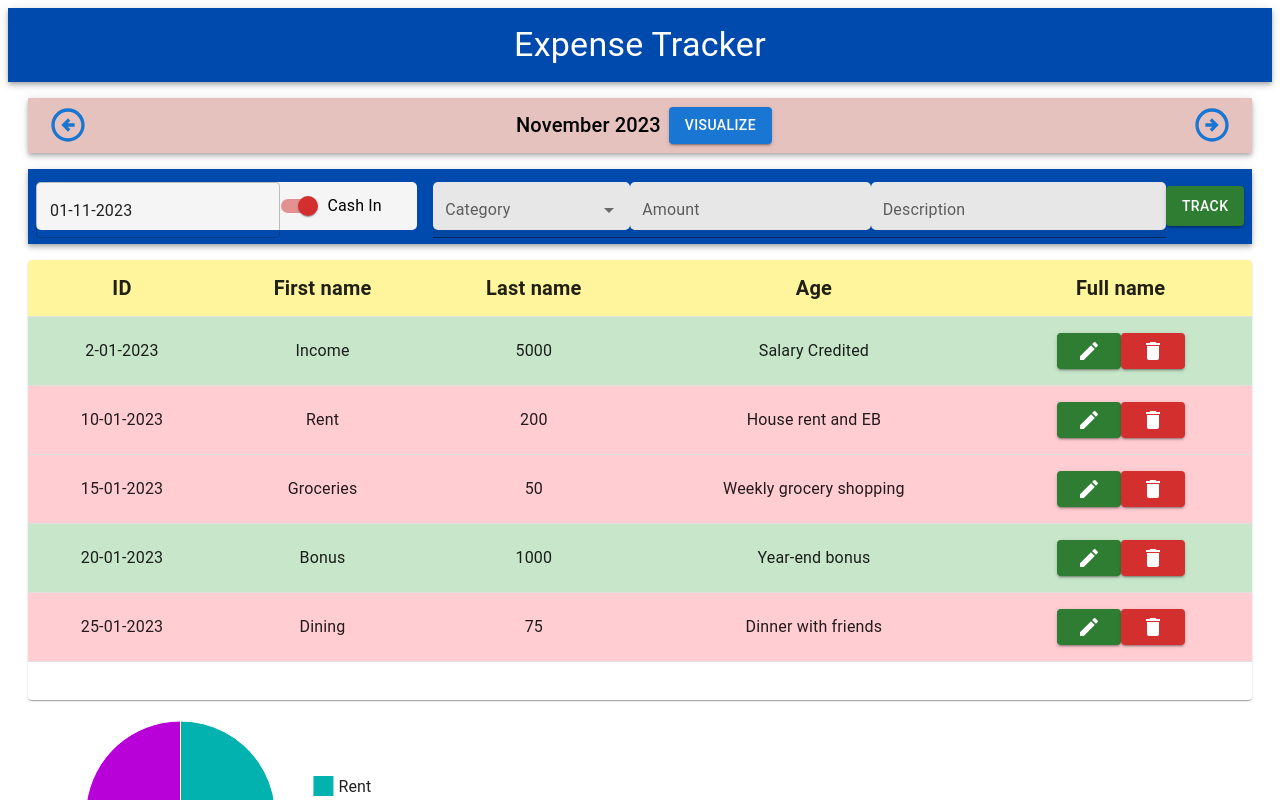
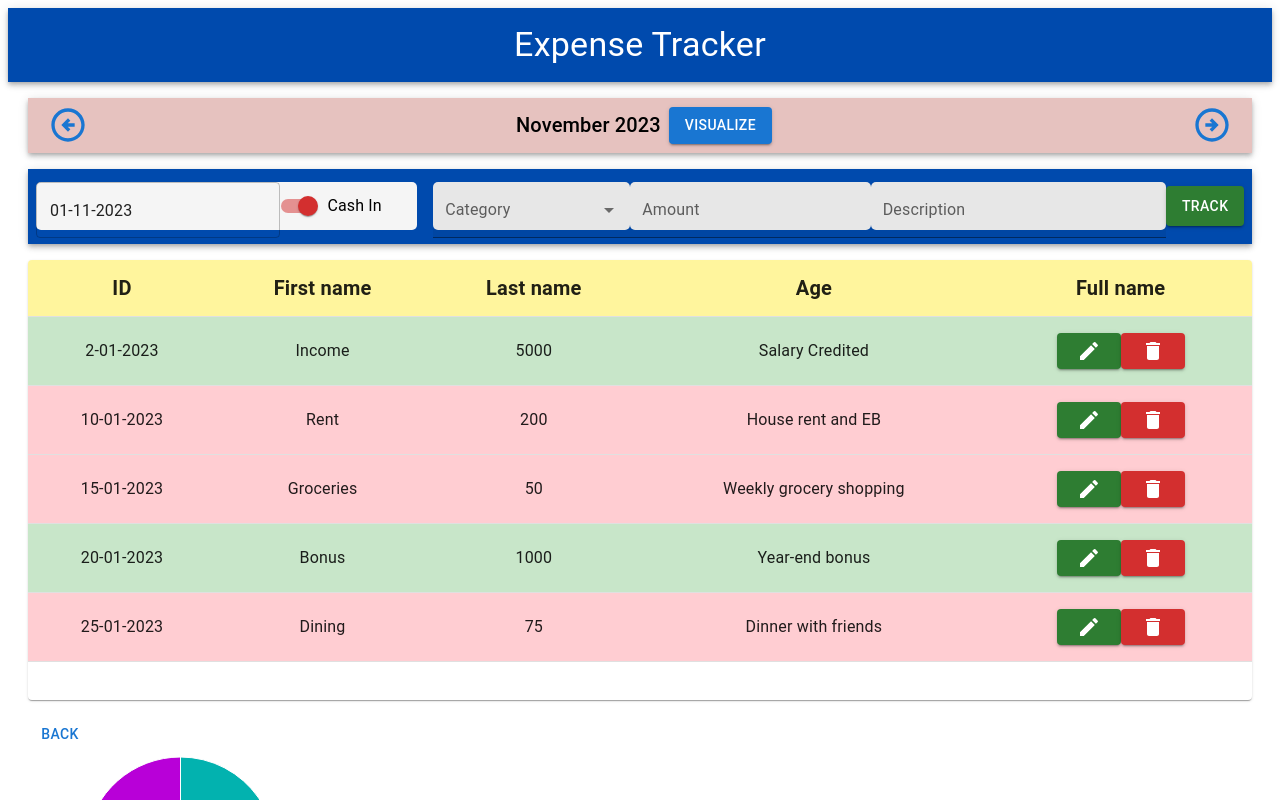
Before and after one commit to agneslily4709/expense-tracker, a React (Create React App) app: page / in a window 1280 px wide. Shown: the top 800 px of the page. Built offline with nearby package versions, Linux system fonts and the light colour scheme; the HTML template or start-up script is replaced by a standard one.

Commit message:
Update ExpenseChart.jsx

```diff
--- a/src/pages/ExpenseChart.jsx
+++ b/src/pages/ExpenseChart.jsx
@@ -1,7 +1,8 @@
 import React, { useEffect,useContext } from 'react';
 import { PieChart } from '@mui/x-charts/PieChart';
 import {BudgetDataContext} from "../context/budgetContext"
-const ExpenseChart = ({ expenseRows }) => {
+import {Button} from "@mui/material"
+const ExpenseChart = ({ expenseRows, setVisualize }) => {
         const {rows,cols,setRows,setEditData} = useContext(BudgetDataContext)
         console.log(rows);
         const categoryData = rows.reduce((acc, expense) => {
@@ -19,6 +20,9 @@ const ExpenseChart = ({ expenseRows }) => {
               }));
   return (
     <div>
+        <Button onClick={()=>setVisualize(false)}>
+                Back
+        </Button>
  <PieChart
       series={[{ data: pieChartData }]}
       width={400}
```
